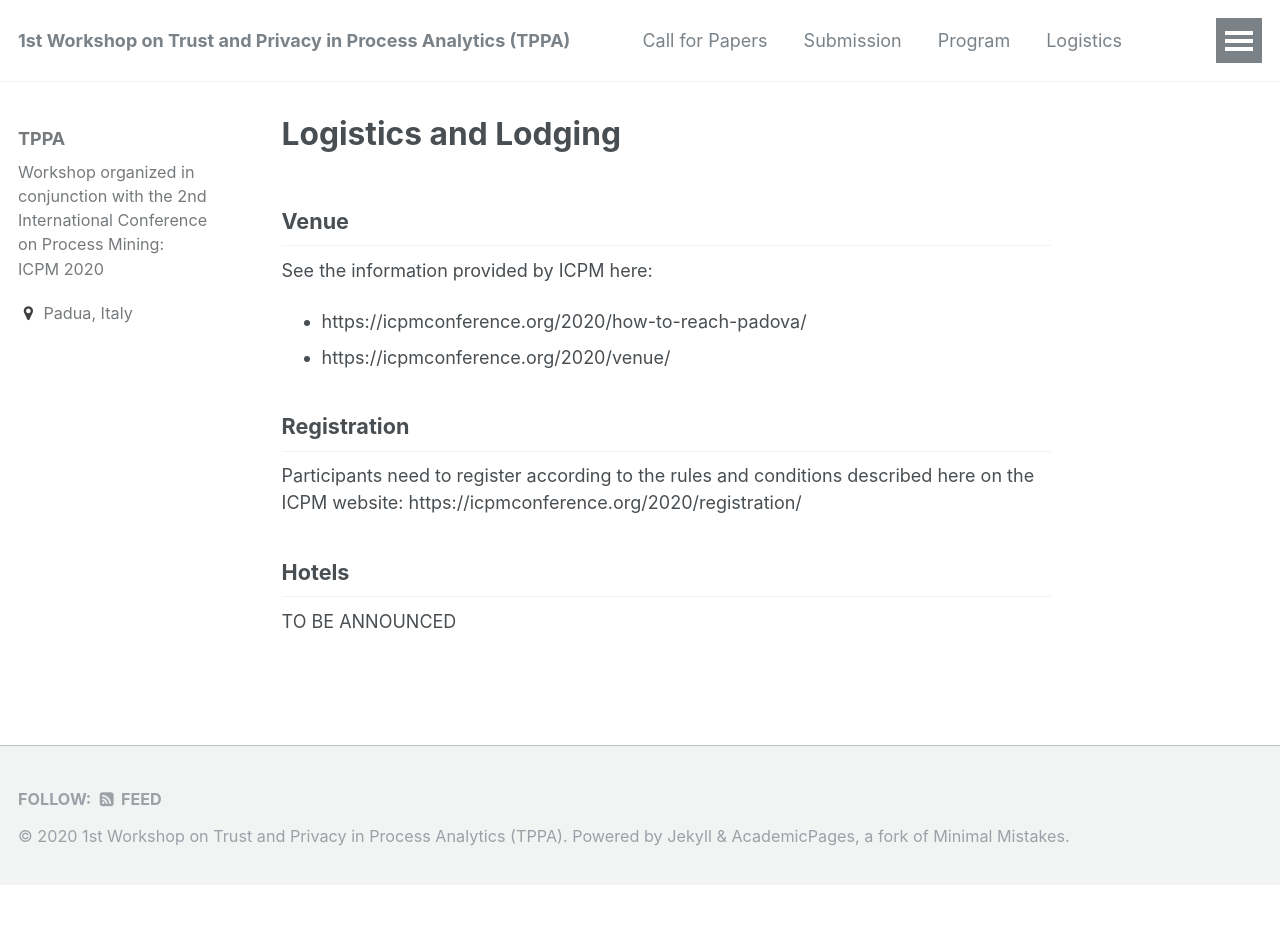
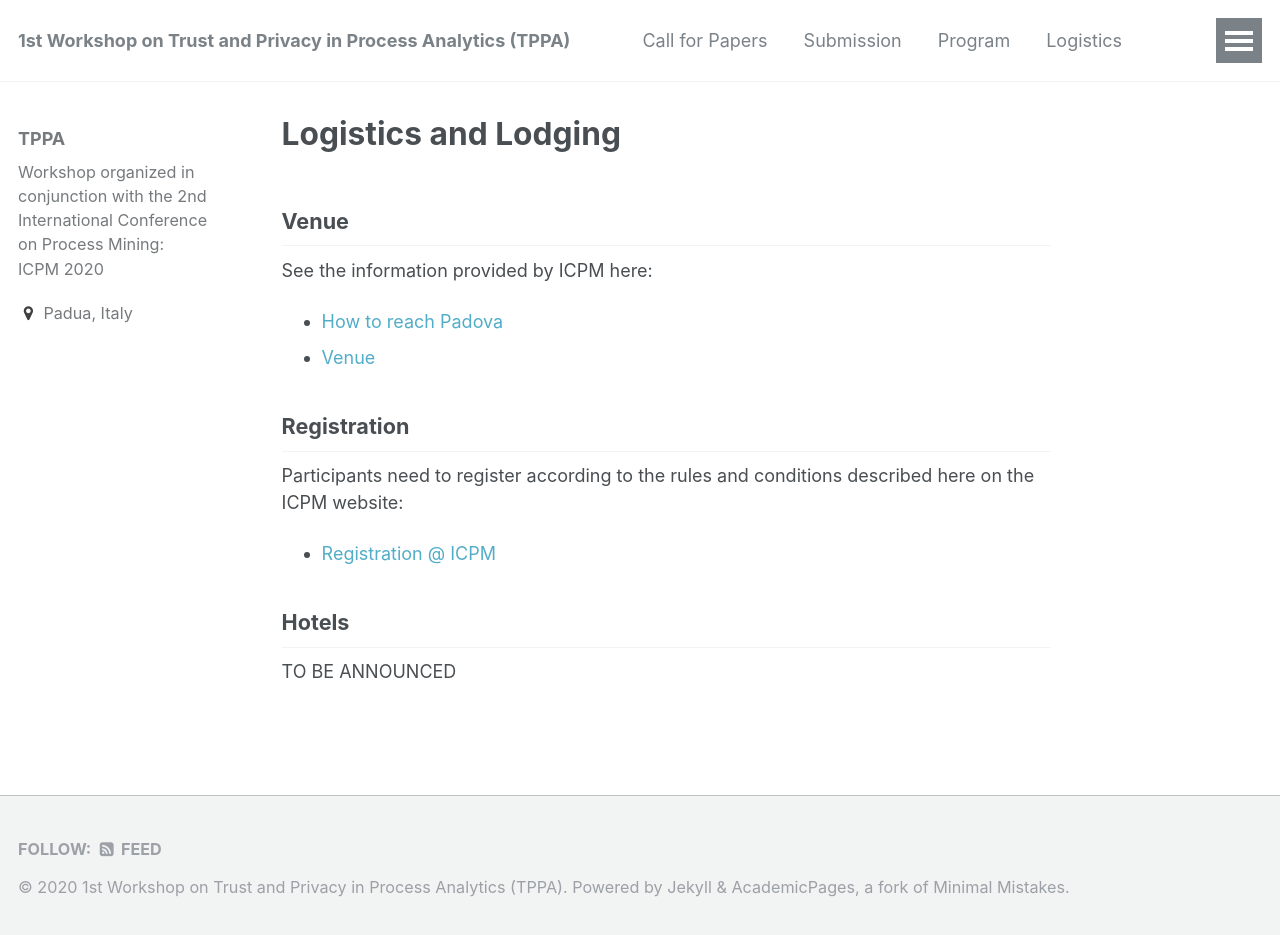
Before and after one commit to academicpages/events, a Jekyll site: the page built from _pages/logistics.md, in a window 1280 px wide. Built offline with Jekyll 4.4.1, drawn with Linux system fonts in a browser that asks for light colours; before the commit the page ends 900 px from its top, so only the background shows below that; part of the change alters nothing that is shown.

Commit message:
Update logistics.md

```diff
--- a/_pages/logistics.md
+++ b/_pages/logistics.md
@@ -10,13 +10,14 @@ redirect_from:
 
 See the information provided by ICPM here:
 
-* https://icpmconference.org/2020/how-to-reach-padova/
-* https://icpmconference.org/2020/venue/
+* [How to reach Padova](https://icpmconference.org/2020/how-to-reach-padova/)
+* [Venue](https://icpmconference.org/2020/venue/)
 
 ## Registration
 
 Participants need to register according to the rules and conditions described here on the ICPM website:
-https://icpmconference.org/2020/registration/
+
+* [Registration @ ICPM](https://icpmconference.org/2020/registration/)
 
 ## Hotels
 
```
